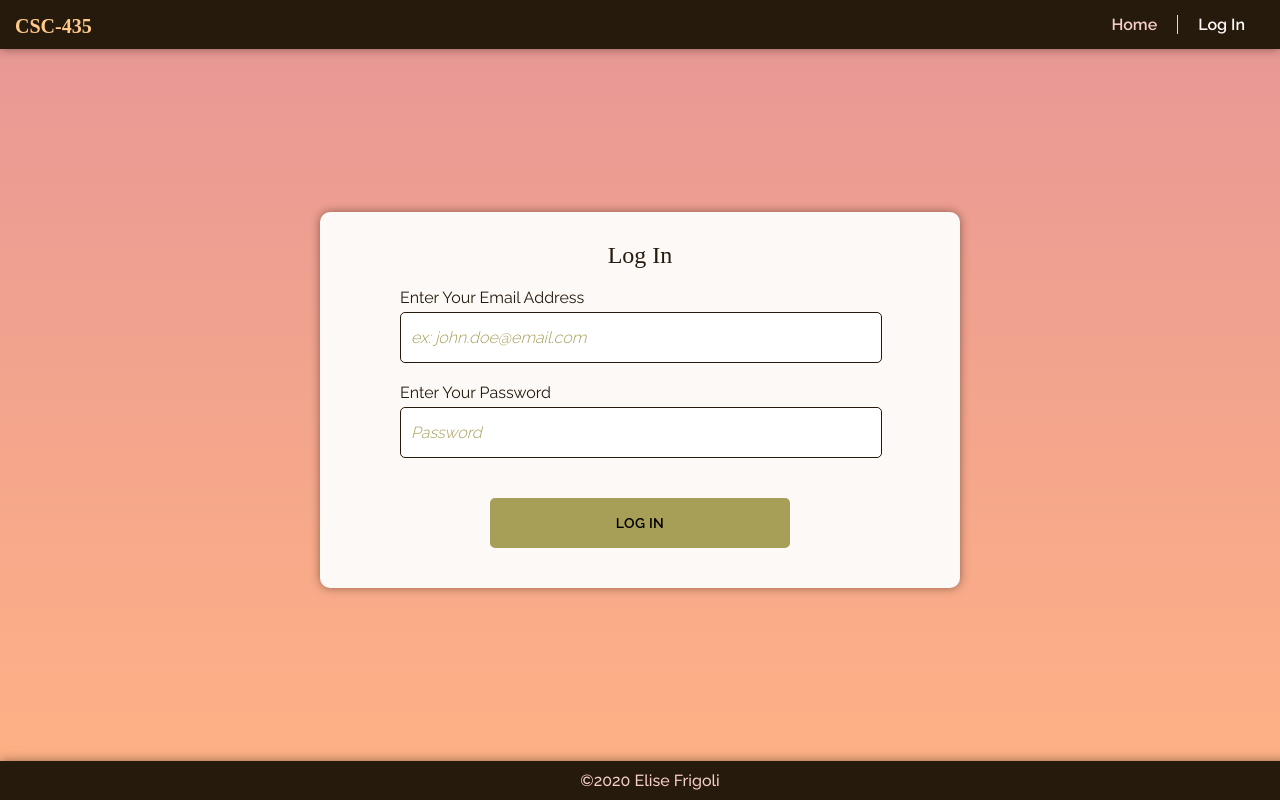
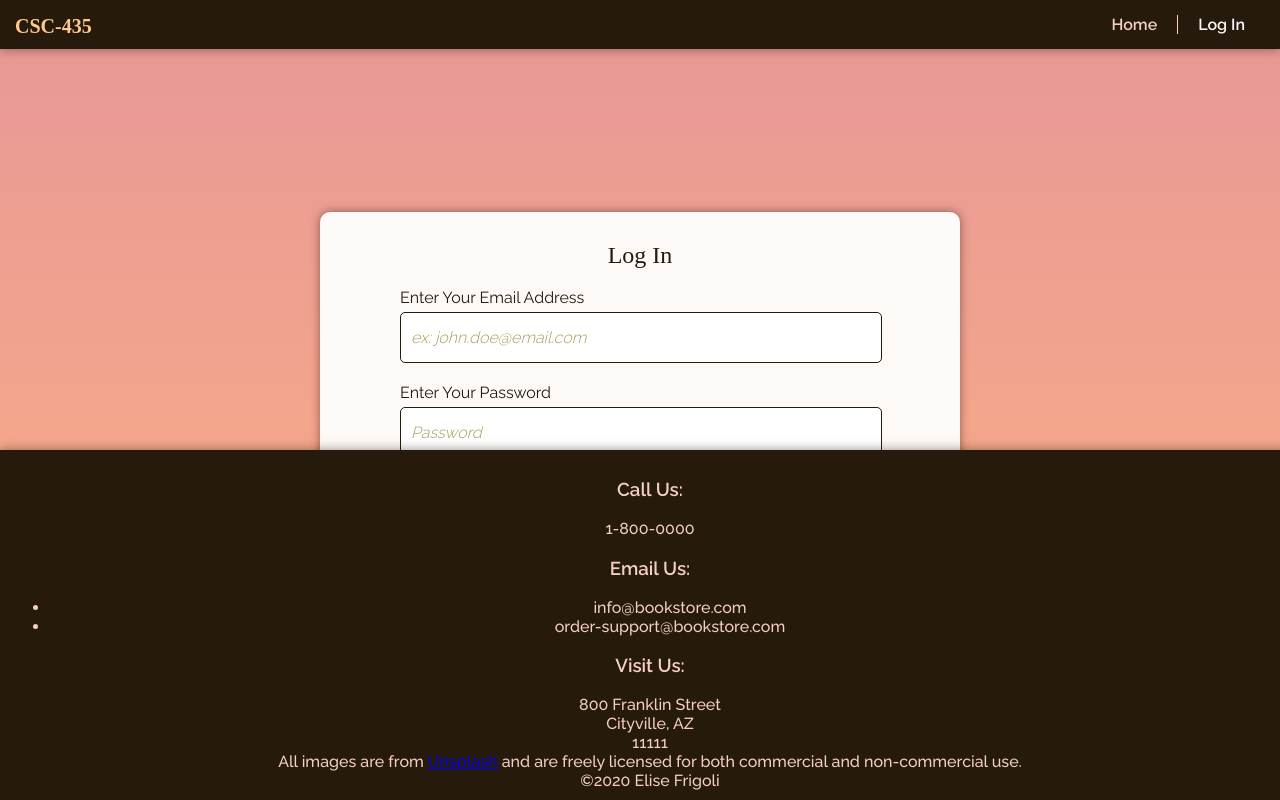
Before and after one commit to efrigoli/CSC435Spring_20, a React (Create React App) app: page /login in a window 1280 px wide. Built offline with nearby package versions, Linux system fonts and the light colour scheme; a web font is replaced by a local one.

Commit message:
Footer and Index updates

```diff
--- a/src/footer.js
+++ b/src/footer.js
@@ -1,18 +1,41 @@
-// Elise Frigoli
-// CSC 435 - Advanced Web App Development
-// Created: 03/21/20
-// Last Modified: 03/22/20 - Added Comments
+/* Elise Frigoli
+ * CSC 435 - Advanced Web App Development
+ * Created: 03/21/20
+ * Last Modified: 03/22/20 - Added Comments
+ *                03/28/20 - Changed Footer component from function to class
+ *                         - Added Contact information
+ */
 
 // Importing dependencies
 import React from "react";
 
 // Creating the Footer component to render the footer
-function Footer() {
-  return (
-    <footer>
-      <p>&copy;{new Date().getFullYear()} Elise Frigoli</p>
-    </footer>
-  );
+class Footer extends React.Component {
+  render() {
+    return (
+      <footer>
+        <div className="contactInfo">
+          <h3>Call Us:</h3>
+          <p>{this.props.contactData.phone}</p>
+        </div>
+        <div className="contactInfo">
+          <h3>Email Us:</h3>
+          <ul>{this.props.contactData.emailAddresses.map((email, i) => <li key={i}>{email}</li>)}</ul>
+        </div>
+        <div className="contactInfo">
+          <h3>Visit Us:</h3>
+          <p>{this.props.contactData.street}
+            <br />{this.props.contactData.city}, {this.props.contactData.state}
+            <br />{this.props.contactData.zip}
+          </p>
+        </div>
+        <div className="copyrightInfo">
+          <p>All images are from <a href="https://unsplash.com/" target="_blank">Unsplash</a> and are freely licensed for both commercial and non-commercial use.</p>
+          <p>&copy;{new Date().getFullYear()} Elise Frigoli</p>
+        </div>
+      </footer>
+    )
+  }
 }
 
 export default Footer;
--- a/src/index.js
+++ b/src/index.js
@@ -1,7 +1,8 @@
-// Elise Frigoli
-// CSC 435 - Advanced Web App Development
-// Created: 03/21/20
-// Last Modified: 03/22/20 - Added Comments
+/* Elise Frigoli
+ * CSC 435 - Advanced Web App Development
+ * Created: 03/21/20
+ * Last Modified: 03/22/20 - Added Comments
+ */
 
 // Importing dependencies
 import React from 'react';
@@ -15,6 +16,14 @@ import Header from "./header";
 import Footer from "./footer";
 import * as serviceWorker from './serviceWorker';
 
+var contactData = {
+  phone: "1-800-0000",
+  emailAddresses:["info@bookstore.com", "order-support@bookstore.com"],
+  street: "800 Franklin Street",
+  city: "Cityville",
+  state: "AZ",
+  zip: "11111"
+}
 // Creating the routing to link between pages
 const routing = (
   <Router>
@@ -25,7 +34,7 @@ const routing = (
         <Route path="/login" component={Login} />
         <Route component={Notfound} />
       </Switch>
-      <Footer />
+      <Footer contactData={contactData}/>
     </div>
   </Router>
 )
```
